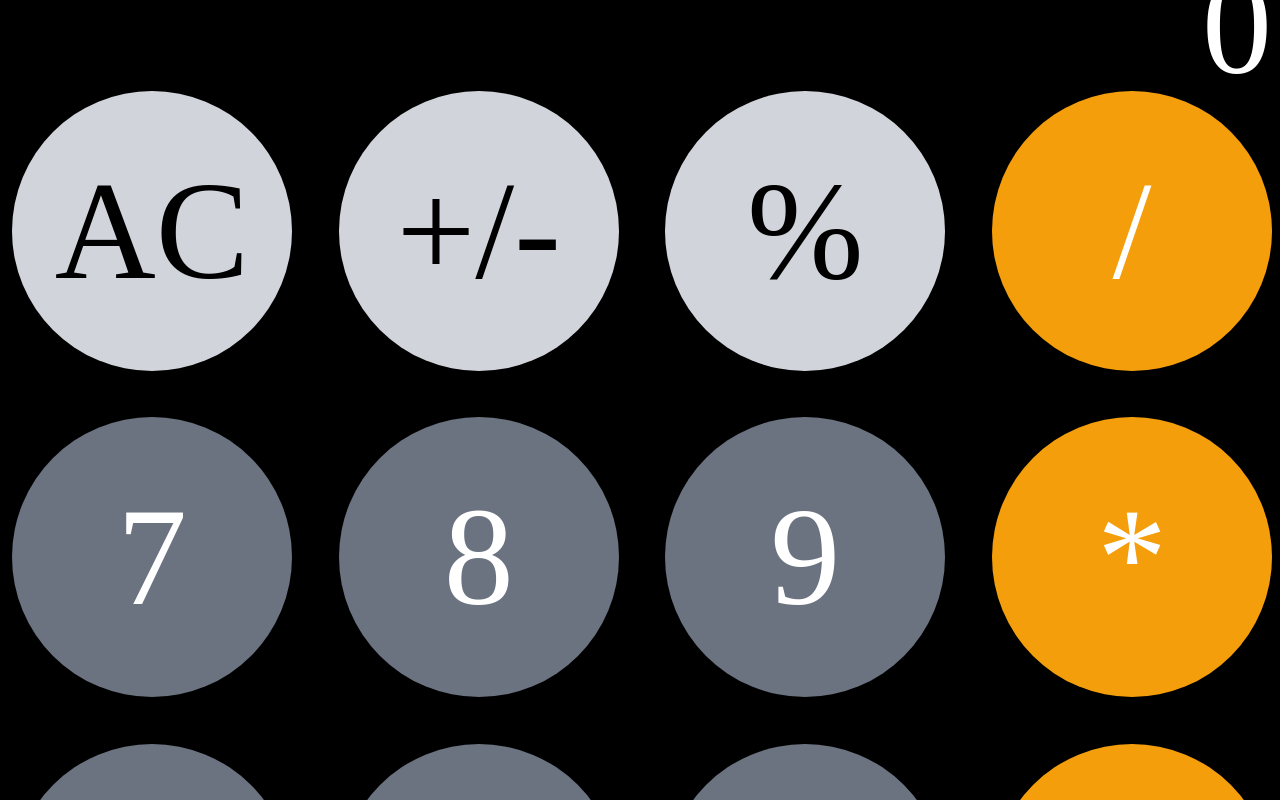
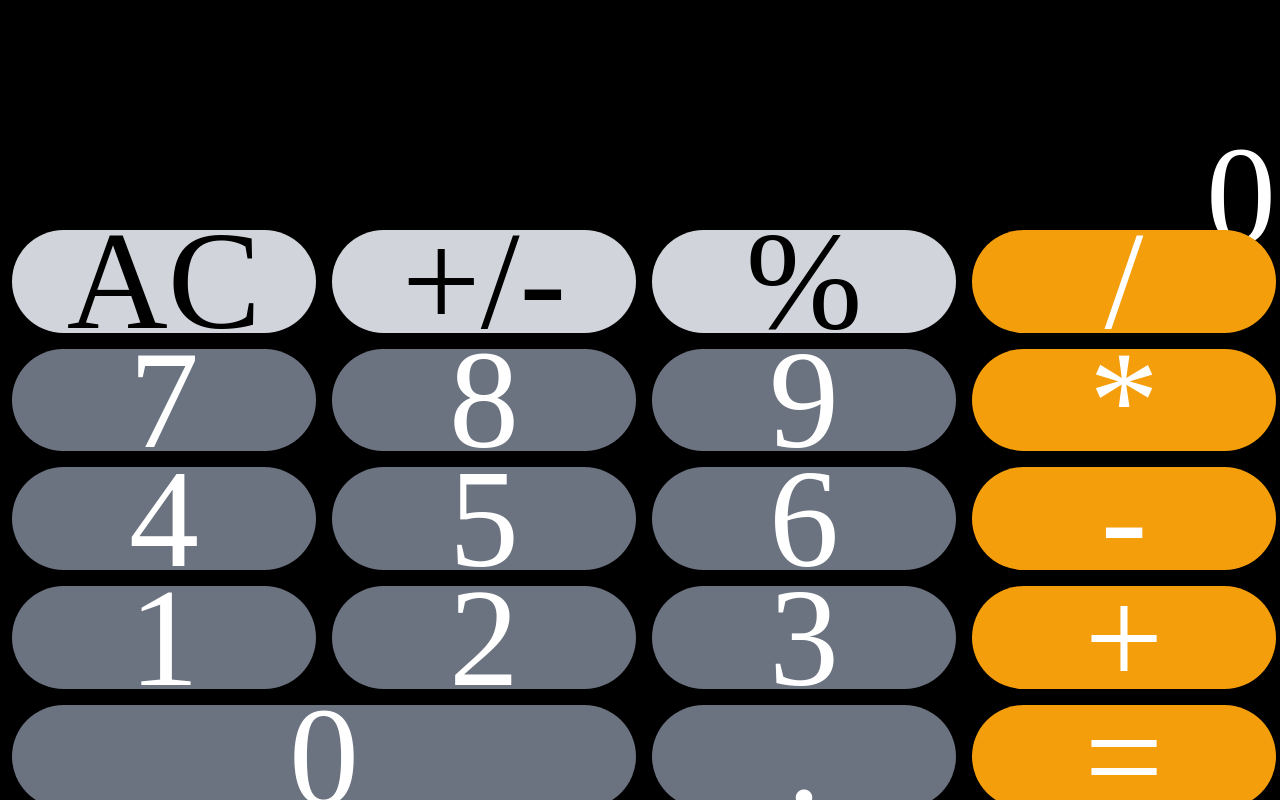
Before and after one commit to kyorohiro/tinycalc, a React (Create React App) app in the folder proj/my-app/: page / in a window 1280 px wide. Shown: the top 800 px of the page. Built offline with nearby package versions, Linux system fonts and the light colour scheme.

Commit message:
test update

```diff
--- a/proj/my-app/src/index.tsx
+++ b/proj/my-app/src/index.tsx
@@ -20,20 +20,25 @@ function App(params: any) {
     height: window.innerHeight-20,
     width: window.innerWidth-20
   })
-  const calcButtonSize = ()=> {
+  const calcButtonWidth = ()=> {
     return (window.innerWidth -myMargine)/4.5
   }
+  const calcButtonHeight = ()=> {
+    return (window.innerHeight -myMargine)/7.5
+  }
   const calcGapSize = () => {
-    return ((window.innerWidth-myMargine)-buttonSize*4)/3
+    return ((window.innerWidth-myMargine)-buttonWidth*4)/3
   }
   const calcFontSize = ()=> {
-    return calcButtonSize()*0.5
+    return calcButtonWidth()*0.5
   }
   const [result, setResult] = useState<number>(0)
-  const [buttonSize, setButtonSize] = useState<number>(calcButtonSize())
+  const [buttonWidth, setButtonWidth] = useState<number>(calcButtonWidth())
+  const [buttonHeight, setButtonHeight] = useState<number>(calcButtonHeight())
   const [gapSize, setGapSize] = useState<number>(calcGapSize())
   const [fontSize, setFontSize] = useState<number>(calcFontSize())
   console.log(`isze ${window.innerWidth} ${window.innerHeight}`)
+  /*
   React.useEffect(() => {
     function handleResize() {
       console.log(`resze ${window.innerWidth} ${window.innerHeight}`)
@@ -42,24 +47,30 @@ function App(params: any) {
         width: window.innerWidth-20
       })
       setResult(window.innerWidth)
-      setButtonSize(calcButtonSize())
+      setButtonWidth(calcButtonWidth())
+      setButtonHeight(calcButtonHeight())
       setGapSize(calcGapSize())
+      setFontSize(calcFontSize())
     }
     window.addEventListener('resize', handleResize)
+    //window.addEventListener('onorientationchange', handleResize)
     return () => {
       window.removeEventListener('resize', handleResize)
+      //window.removeEventListener('onorientationchange', handleResize)
     }
-  })
+  })*/
 
   /*grid-cols-4 grid-rows-6*/
   return (
     <React.StrictMode>
         <div className="grid gap-4 items-center justify-items-center m-1" style={{
-          gridTemplateColumns: `repeat(4, ${buttonSize}px)`,
-          gridTemplateRows: `auto repeat(5, ${buttonSize}px)`,
-          width:`${myWindowSize.width-40}px`,
-          height:`${myWindowSize.height-40}px`,
-          gap:`${gapSize}px`,
+          gridTemplateColumns: `repeat(4, 1fr)`,
+          gridTemplateRows: `2fr repeat(5, 1fr)`,
+          width: '100%',
+          height: '100vh',
+          //width:`${myWindowSize.width-40}px`,
+          //height:`${myWindowSize.height-40}px`,
+          gap:'auto',//`${gapSize}px`,
           fontSize: `${fontSize}px`
         }}>
           <div className="pb-5 flex col-start-1 col-end-5 row-start-1 items-end justify-end h-full w-full text-white">
@@ -136,80 +147,3 @@ ReactDOM.render(
   </React.StrictMode>,
   document.getElementById('root')
 );
-
-/*
-ReactDOM.render(
-  <React.StrictMode>
-
-    <div className="p-1 max-w-sm mx-auto bg-gray-800 rounded-sm shadow-md grid grid-cols-4 auto-rows-fr gap-x-2 gap-y-2 text-pink-200 text-center items-center">
-      <div className="col-start-1 col-end-5 h-16 flex items-end justify-end">
-        <div className="inline-block text-6xl">0</div>
-      </div>
-
-      <div className={cssCalcButtonCont(ButtonType.Option)}>
-        <div className={cssCalcButton(ButtonType.Option)}>AC</div>
-      </div>
-      <div className={cssCalcButtonCont(ButtonType.Option)}>
-        <div className={cssCalcButton(ButtonType.Option)}>+/-</div>
-      </div>
-      <div className={cssCalcButtonCont(ButtonType.Option)}>
-        <div className={cssCalcButton(ButtonType.Option)}>%</div>
-      </div>
-      <div className={cssCalcButtonCont(ButtonType.Action)}>
-        <div className={cssCalcButton(ButtonType.Action)}>/</div>
-      </div>
-
-      <div className={cssCalcButtonCont(ButtonType.Number)}>
-        <div className={cssCalcButton(ButtonType.Number)}>7</div>
-      </div>
-      <div className={cssCalcButtonCont(ButtonType.Number)}>
-        <div className={cssCalcButton(ButtonType.Number)}>8</div>
-      </div>
-      <div className={cssCalcButtonCont(ButtonType.Number)}>
-        <div className={cssCalcButton(ButtonType.Number)}>9</div>
-      </div>
-      <div className={cssCalcButtonCont(ButtonType.Action)}>
-        <div className={cssCalcButton(ButtonType.Action)}>*</div>
-      </div>
-
-      <div className={cssCalcButtonCont(ButtonType.Number)}>
-        <div className={cssCalcButton(ButtonType.Number)}>4</div>
-      </div>
-      <div className={cssCalcButtonCont(ButtonType.Number)}>
-        <div className={cssCalcButton(ButtonType.Number)}>5</div>
-      </div>
-      <div className={cssCalcButtonCont(ButtonType.Number)}>
-        <div className={cssCalcButton(ButtonType.Number)}>6</div>
-      </div>
-      <div className={cssCalcButtonCont(ButtonType.Action)}>
-        <div className={cssCalcButton(ButtonType.Action)}>-</div>
-      </div>
-
-      <div className={cssCalcButtonCont(ButtonType.Number)}>
-        <div className={cssCalcButton(ButtonType.Number)}>1</div>
-      </div>
-      <div className={cssCalcButtonCont(ButtonType.Number)}>
-        <div className={cssCalcButton(ButtonType.Number)}>2</div>
-      </div>
-      <div className={cssCalcButtonCont(ButtonType.Number)}>
-        <div className={cssCalcButton(ButtonType.Number)}>3</div>
-      </div>
-      <div className={cssCalcButtonCont(ButtonType.Action)}>
-        <div className={cssCalcButton(ButtonType.Action)}>+</div>
-      </div>
-
-      <div className={`col-start-1 col-end-3 ${cssCalcButtonCont(ButtonType.Number, "w-36", "h-12")}`}>
-        <div className={cssCalcButton(ButtonType.Number)}>0</div>
-      </div>
-      <div className={cssCalcButtonCont(ButtonType.Number)}>
-        <div className={cssCalcButton(ButtonType.Number)}>.</div>
-      </div>
-      <div className={cssCalcButtonCont(ButtonType.Action)}>
-        <div className={cssCalcButton(ButtonType.Action)}>=</div>
-      </div>
-
-    </div>
-  </React.StrictMode>,
-  document.getElementById('root')
-);
-*/
```
Also changed, not shown: 10 other files (tests, documents, lock files or other folders).
